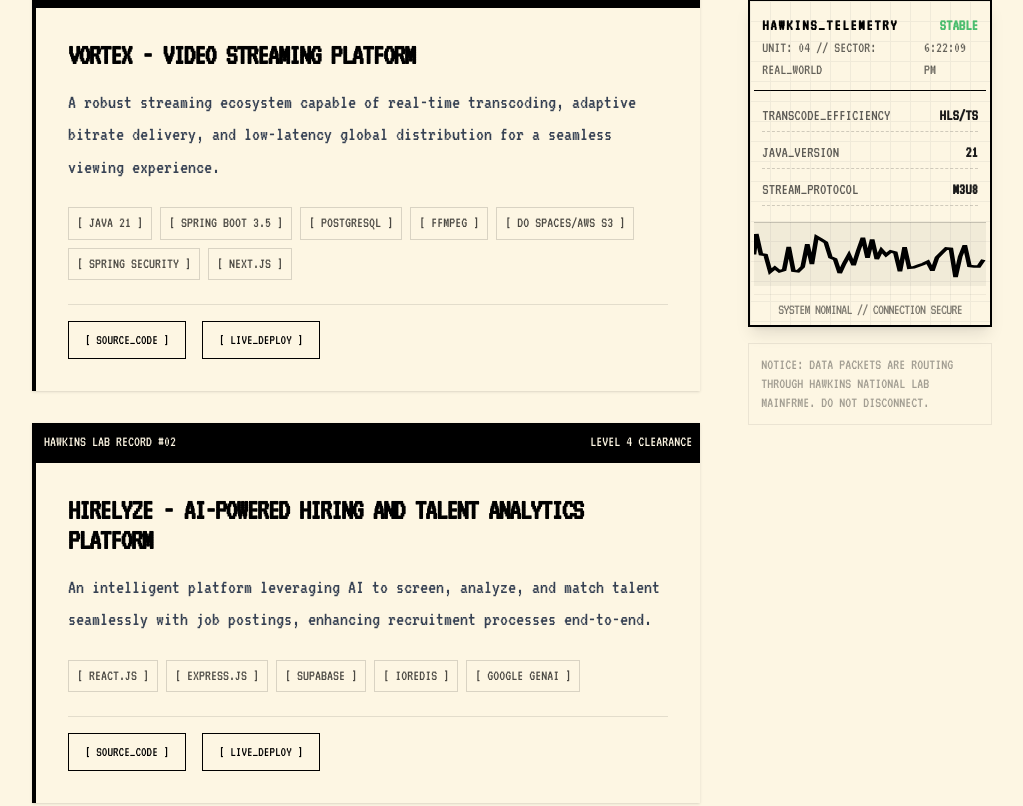
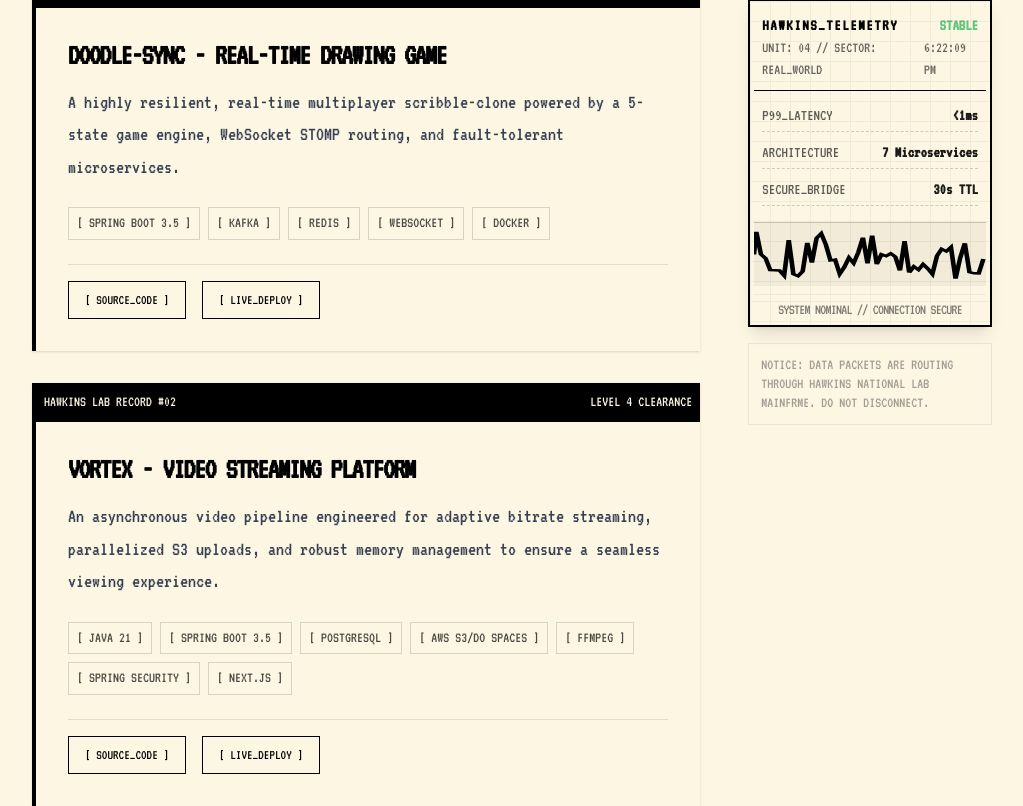
Before and after one commit to santrupt29/st-themed-portfolio, a Next.js app: page / in a window 1280 px wide. Shown: the part 934-1740 px from the top of the page, without its empty margins (128-1151 px from the left). Built offline with nearby package versions, Linux system fonts and the light colour scheme.

Commit message:
Added Doodle-Sync in projects and updated resume

```diff
--- a/app/page.js
+++ b/app/page.js
@@ -18,19 +18,32 @@
 const allProjects = [
   {
     id: "01",
+    title: "Doodle-Sync - Real-Time Drawing Game",
+    tech: ["Spring Boot 3.5", "Kafka", "Redis", "WebSocket", "Docker"],
+    desc: "A highly resilient, real-time multiplayer scribble-clone powered by a 5-state game engine, WebSocket STOMP routing, and fault-tolerant microservices.",
+    stats: [
+      { label: "P99_LATENCY", value: "<1ms" },
+      { label: "ARCHITECTURE", value: "7 Microservices" },
+      { label: "SECURE_BRIDGE", value: "30s TTL" }
+    ],
+    github: "https://github.com/santrupt29/doodle-sync",
+    live: "https://drive.google.com/file/d/1T3MsEo3LxXi6Gzky-4QpUbwg6AkAsaOq/view"
+  },
+  {
+    id: "02",
     title: "Vortex - Video Streaming Platform",
-    tech: ["Java 21", "Spring Boot 3.5", "PostgreSQL", "FFmpeg", "DO Spaces/AWS S3", "Spring Security", "Next.js"],
-    desc: "A robust streaming ecosystem capable of real-time transcoding, adaptive bitrate delivery, and low-latency global distribution for a seamless viewing experience.",
+    tech: ["Java 21", "Spring Boot 3.5", "PostgreSQL", "AWS S3/DO Spaces", "FFmpeg", "Spring Security", "Next.js"],
+    desc: "An asynchronous video pipeline engineered for adaptive bitrate streaming, parallelized S3 uploads, and robust memory management to ensure a seamless viewing experience.",
     stats: [
-      { label: "TRANSCODE_EFFICIENCY", value: "HLS/TS" },
-      { label: "JAVA_VERSION", value: "21" },
-      { label: "STREAM_PROTOCOL", value: "M3U8" }
+      { label: "UPLOAD_OPTIMIZATION", value: "83% Faster" },
+      { label: "ADAPTIVE_BITRATE", value: "360p/720p HLS" },
+      { label: "SYSTEM_STABILITY", value: "0% OOM" }
     ],
     github: "https://github.com/santrupt29/stream-spring-backend",
     live: "https://vortexhq.vercel.app/",
   },
   {
-    id: "02",
+    id: "03",
     title: "HireLyze - AI-powered hiring and talent analytics platform",
     tech: ["React.js", "Express.js", "Supabase", "ioredis", "Google GenAI"],
     desc: "An intelligent platform leveraging AI to screen, analyze, and match talent seamlessly with job postings, enhancing recruitment processes end-to-end.",
@@ -43,7 +56,7 @@
     live: "https://hirelyzehq.vercel.app/",
   },
   {
-    id: "03",
+    id: "04",
     title: "Evento - AI-powered event management SaaS",
     tech: ["Next.js", "Convex", "Clerk", "shadcn/ui", "Google GenAI"],
     desc: "A full-stack SaaS platform for discovering, creating, and managing events, where AI helps organizers generate event descriptions and categories from a simple prompt while app handles onboarding, ticketing with QR codes, subscriptions, and analytics.",
@@ -56,7 +69,7 @@
     live: "https://eventohq.vercel.app/",
   },
   {
-    id: "04",
+    id: "05",
     title: "PC Forge - Custom PC Builder",
     tech: ["React.js", "Express.js", "MongoDB", "Google GenAI"],
     desc: "A full stack web app for custom PC building with compatibility checking of all parts.",
@@ -69,7 +82,7 @@
     live: "https://the-pc-forge.vercel.app",
   },
   {
-    id: "05",
+    id: "06",
     title: "Zync- Real-time team collaboration platform",
     tech: ["React.js", "Express.js", "MongoDB", "Stream Chat", "Clerk", "Inngest"],
     desc: "A full stack web app for custom PC building with compatibility checking of all parts.",
--- a/components/Skills.jsx
+++ b/components/Skills.jsx
@@ -3,8 +3,9 @@
 import { motion } from "framer-motion";
 
 const skills = [
+  { name: "Backend (Java Spring Boot/Express)", stat: "STR", value: 18, desc: "Robust server-side logic" },
+  { name: "Frontend (React.js)", stat: "INT", value: 17, desc: "Client-Side State Management and UI Architecture" },
   { name: "Fullstack (Next.js)", stat: "INT", value: 17, desc: "End-to-end web applications" },
-  { name: "Backend (Java Spring Boot/Express)", stat: "STR", value: 18, desc: "Robust server-side logic" },
   { name: "Deployment and tools (Vercel/Git/DO Spaces/AWS S3)", stat: "WIS", value: 18, desc: "Perceiving and streamlining production cycles" },
   { name: "Problem Solving (DSA)", stat: "CON", value: 16, desc: "Enduring complex logical and algorithmic puzzles" },
 ];
```
Also changed, not shown: 1 other file (tests, documents, lock files or other folders).
